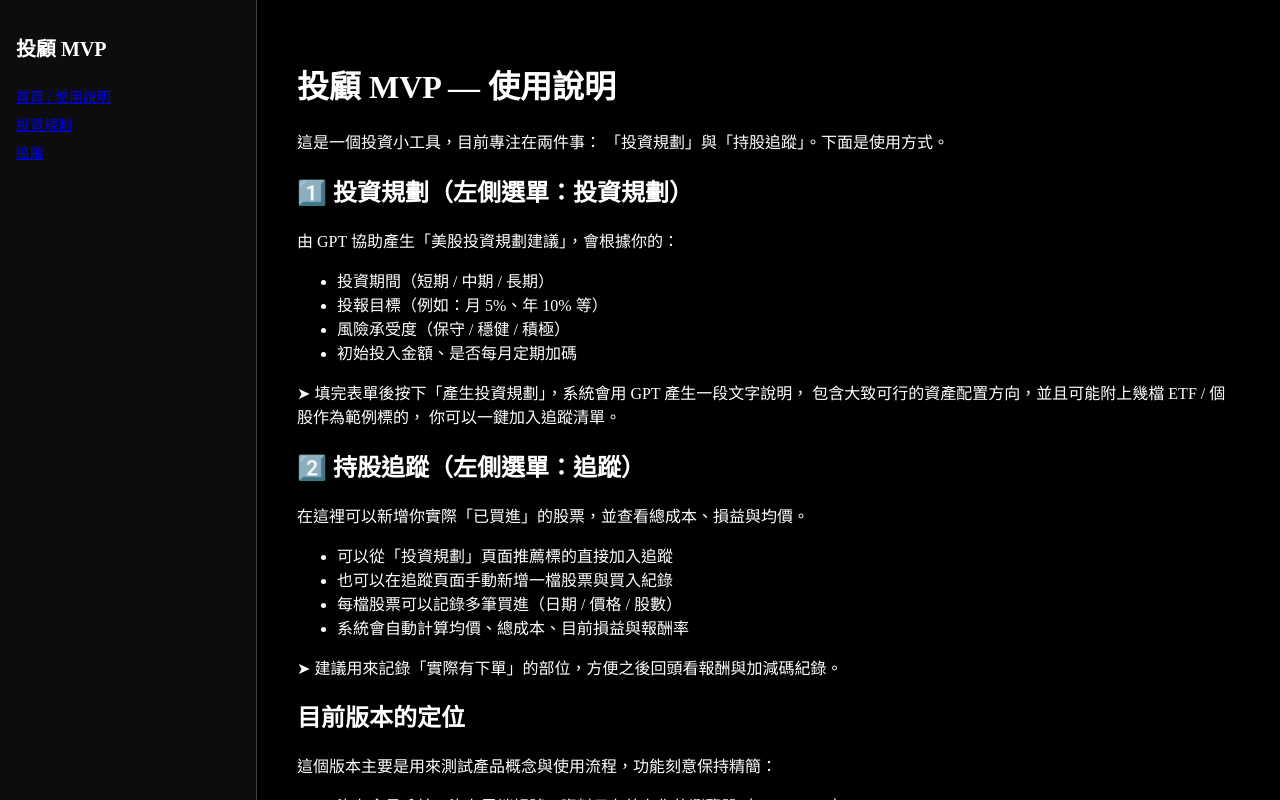
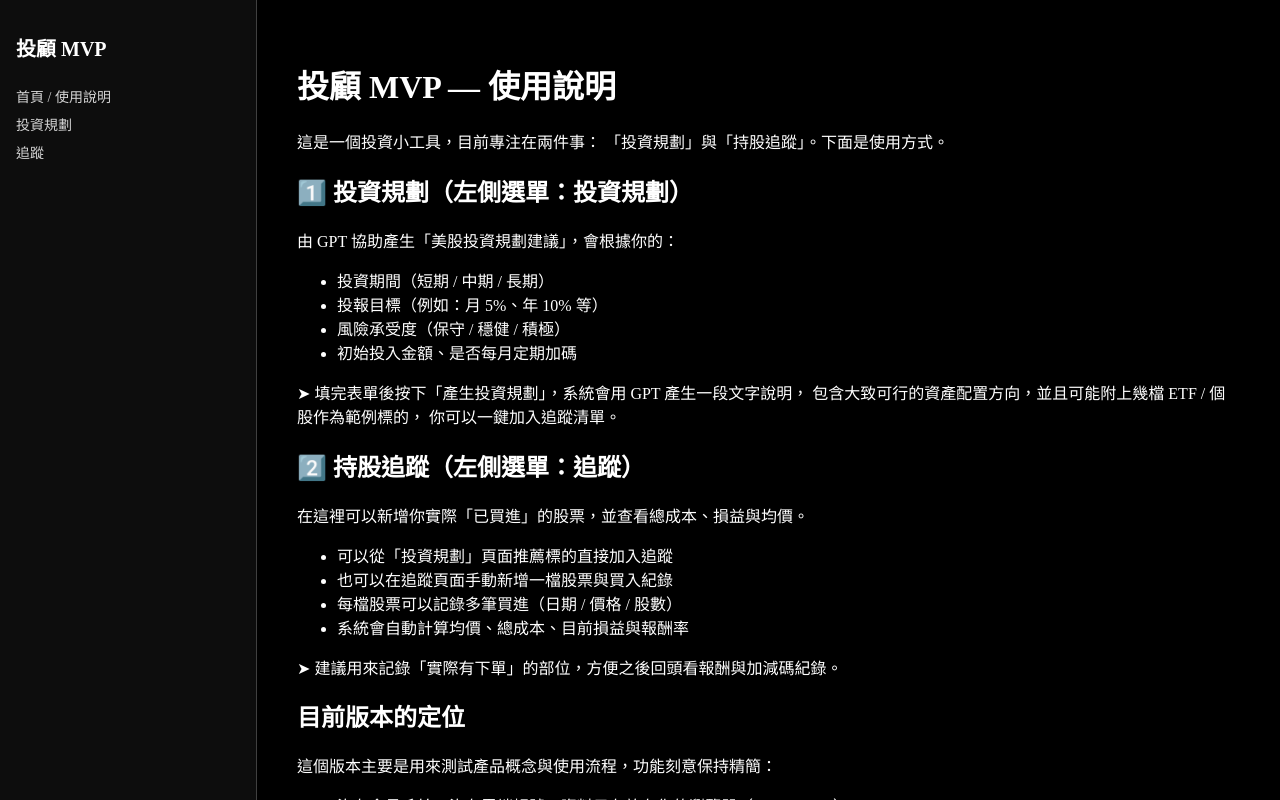
Before and after one commit to TrevorJobuTupaki/advisor-mvp, a Next.js app: page / in a window 1280 px wide. Shown: the top 800 px of the page. Built offline with nearby package versions, Linux system fonts and the light colour scheme.

Commit message:
fix link color and update global styles

```diff
--- a/app/globals.css
+++ b/app/globals.css
@@ -15,3 +15,16 @@
   color: #fff;
   border-color: #333;
 }
+
+/* 修正瀏覽器預設紫色 visited 連結 */
+a,
+a:visited,
+a:hover,
+a:active {
+  color: #d4d4d4 !important; /* 你想要的固定顏色 */
+  text-decoration: none;
+}
+
+a:hover {
+  color: white !important;
+}
```
